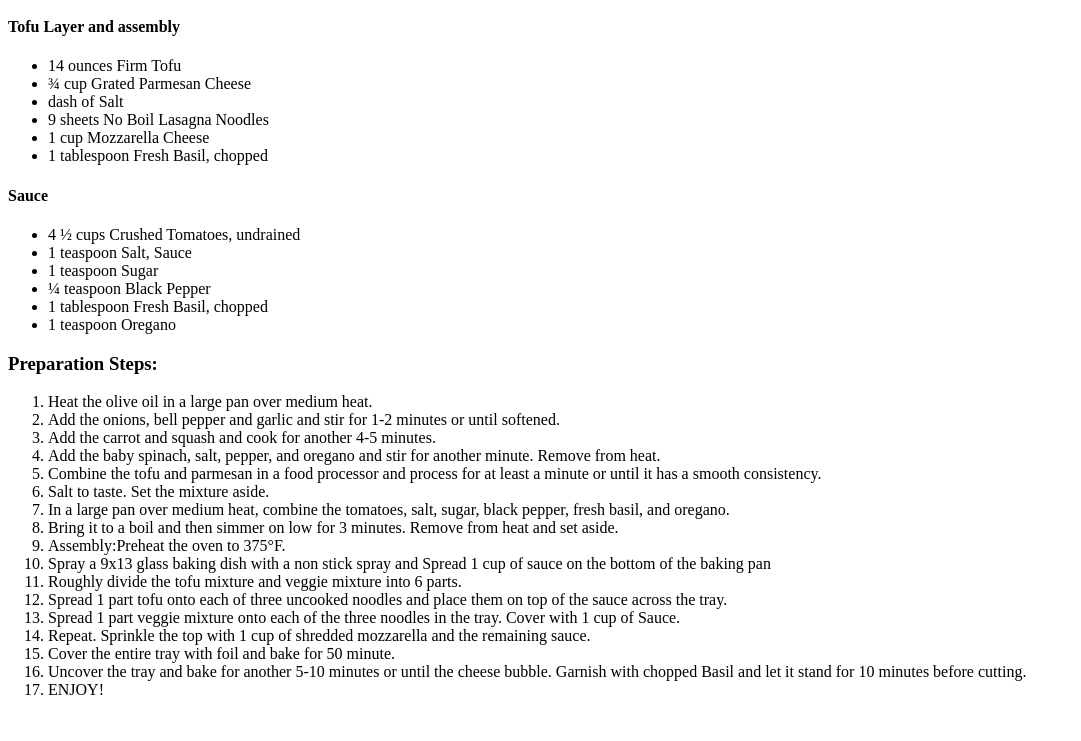
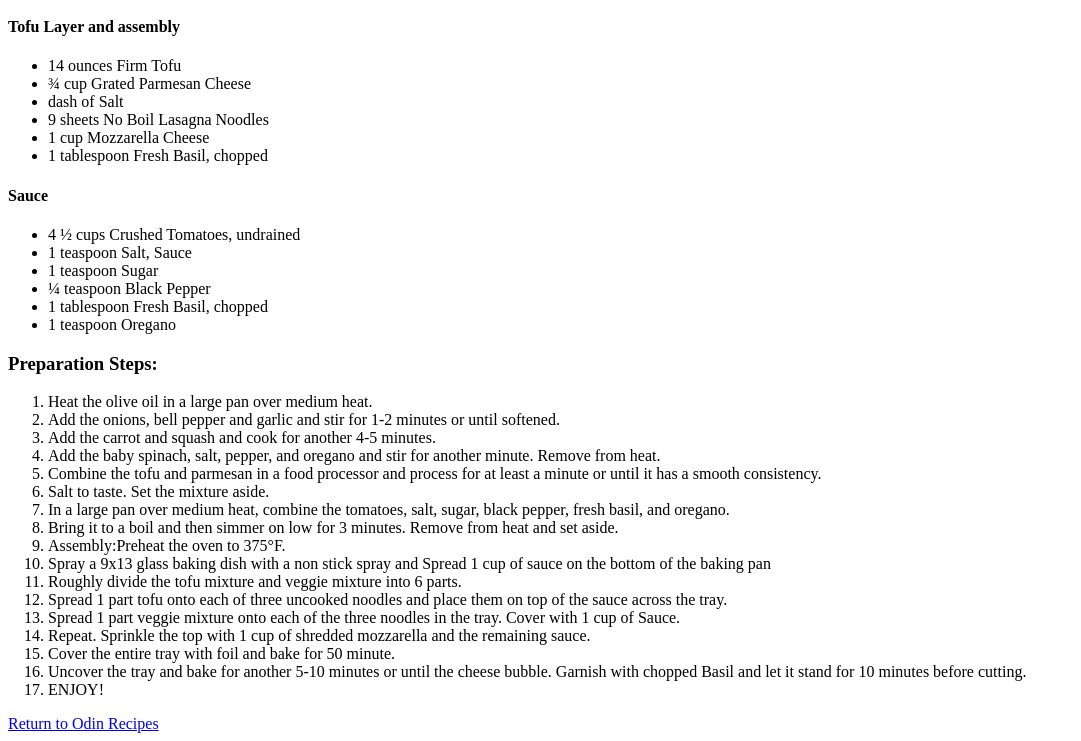
Before and after one commit to fcubilloc/odin-recipes, a plain HTML site: page recipes/lasagna.html in a window 1280 px wide. Shown: the part 771-1512 px from the top of the page, without its empty margins (0-1081 px from the left). Before the commit the page ends 1486 px from the top, so only its background shows below. Drawn offline with Linux system fonts and the light colour scheme.

Commit message:
Add a return to homepage link to recipe webpages. Add an image on mainpage

```diff
--- a/recipes/lasagna.html
+++ b/recipes/lasagna.html
@@ -57,5 +57,7 @@
         <li>Uncover the tray and bake for another 5-10 minutes or until the cheese bubble. Garnish with chopped Basil and let it stand for 10 minutes before cutting.</li>
         <li>ENJOY!</li>
     </ol>
+
+    <a href="../index.html">Return to Odin Recipes</a>
 </body>
 </html>
```
Also changed, not shown: index.html (+1 -0 lines), recipes/mango-quinoa.html (+2 -0 lines), recipes/smoothie.html (+2 -0 lines).
